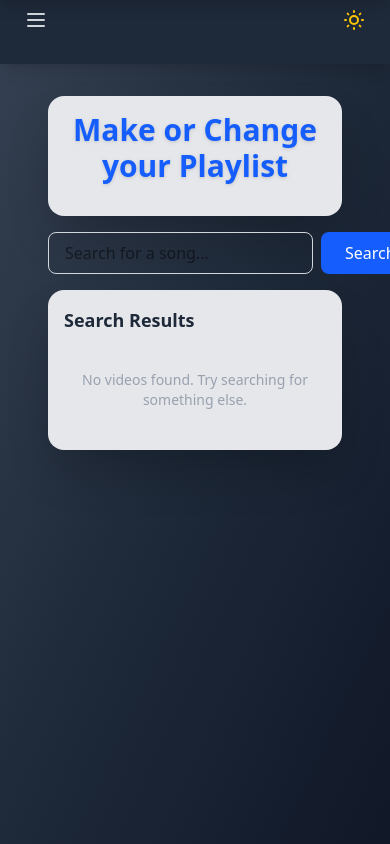
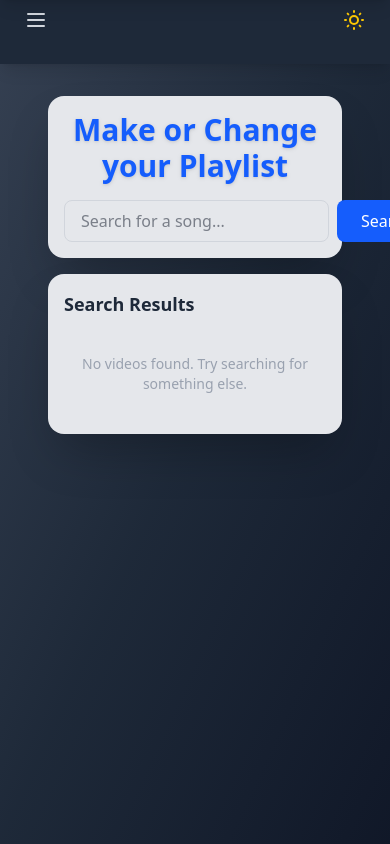
Before and after one commit to freddy24-7/YouTubeSearchMusicApp, a React (Vite) app: page / in a window 390 px wide. Shown: the top 844 px of the page. Built offline with nearby package versions, Linux system fonts and the light colour scheme.

Commit message:
adding more responsiveness for mobile

```diff
--- a/src/components/SearchArea.tsx
+++ b/src/components/SearchArea.tsx
@@ -44,23 +44,13 @@ export default function SearchArea({
         <h1 className="text-3xl sm:text-4xl font-bold drop-shadow mb-4 sm:mb-6 text-center text-blue-600">
           Make or Change your Playlist
         </h1>
-
-        {/* Show on medium screens and up */}
-        <div className="hidden sm:block">
-          <SearchBar onSearch={handleSearch} />
-        </div>
-
+        <SearchBar onSearch={handleSearch} />
         {error && (
           <div className="mt-4 p-3 sm:p-4 rounded-lg bg-red-100 text-red-700 text-sm sm:text-base">
             {error}
           </div>
         )}
       </Card>
-
-      {/* Show only on small screens */}
-      <div className="block sm:hidden mb-4">
-        <SearchBar onSearch={handleSearch} />
-      </div>
 
       <Card>
         <h2 className="text-lg sm:text-xl font-semibold mb-3 sm:mb-4 text-gray-800">
```
